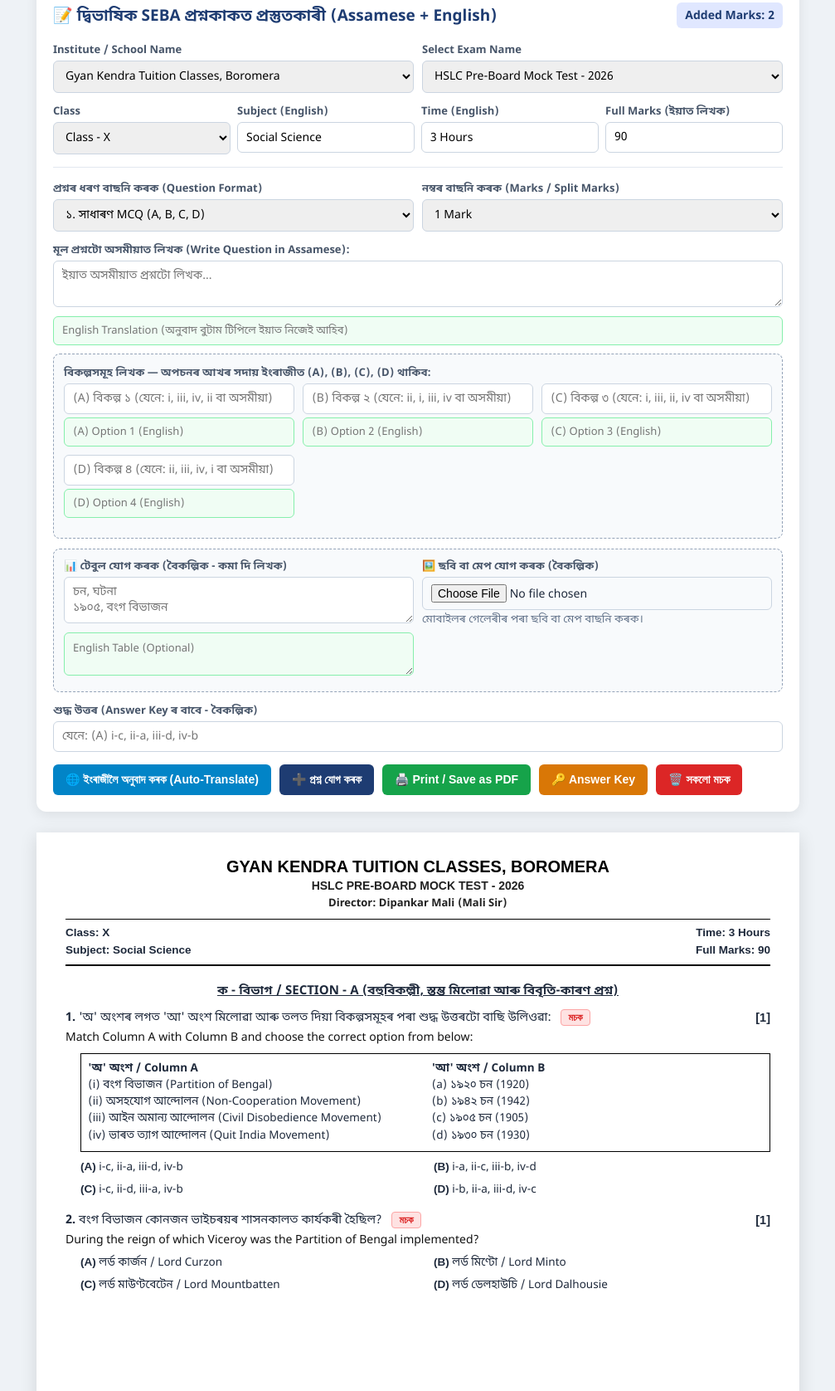
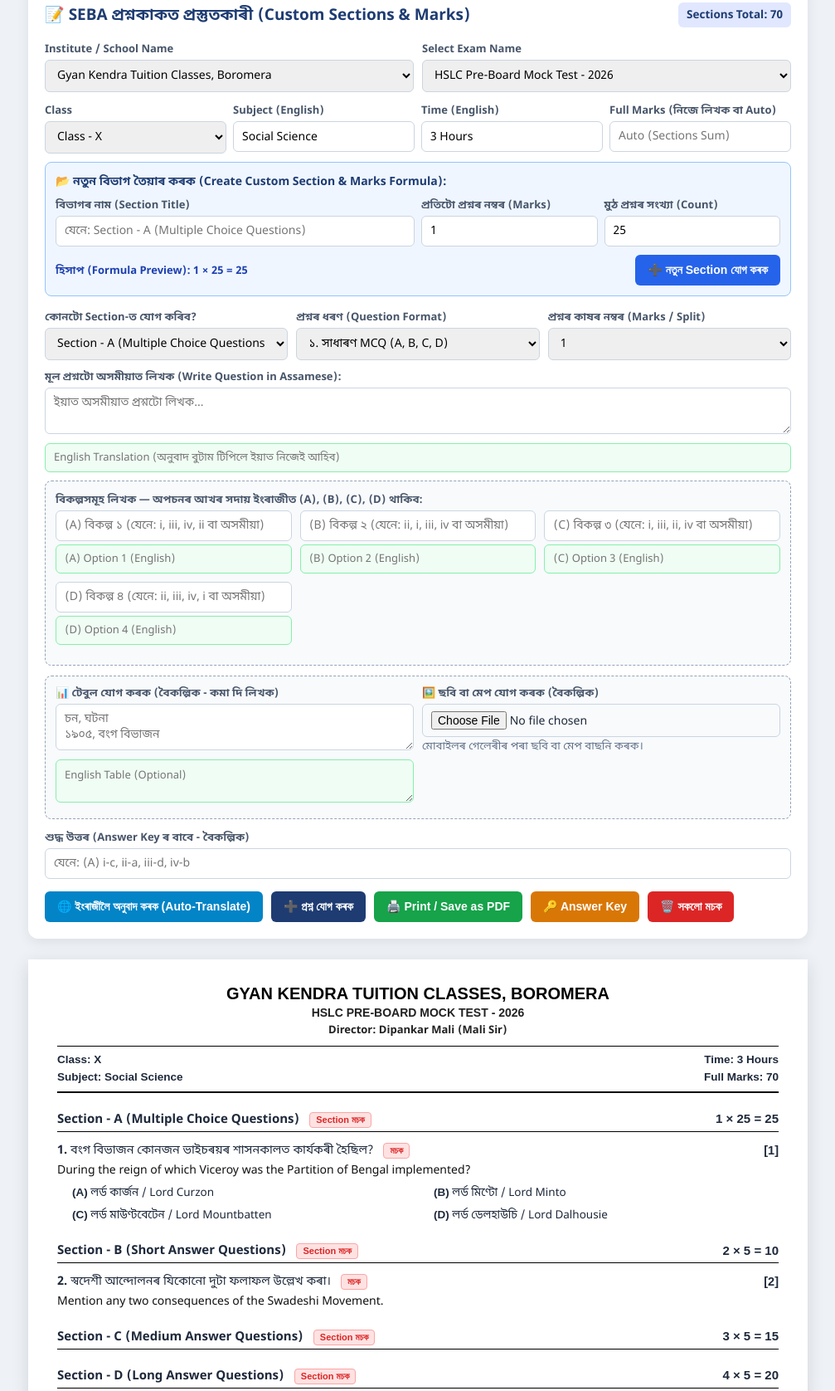
Before and after one commit to gyankendraboromera-svg/question-paper, a plain HTML site: page index.html in a window 1280 px wide. Shown: the part 37-1713 px from the top of the page at 83% size, without its empty margins (136-1143 px from the left). Drawn offline with Linux system fonts and the light colour scheme.

Commit message:
Update title and layout for question paper generator

```diff
--- a/index.html
+++ b/index.html
@@ -3,32 +3,34 @@
 <head>
     <meta charset="UTF-8">
     <meta name="viewport" content="width=device-width, initial-scale=1.0">
-    <title>Bilingual SEBA Question Paper Generator - Mali Sir</title>
+    <title>Custom Section SEBA Question Paper Generator - Mali Sir</title>
     <style>
         * { box-sizing: border-box; }
         body { font-family: 'Noto Sans Bengali', 'Segoe UI', Arial, sans-serif; background: #eef2f6; margin: 0; padding: 15px; color: #1e293b; }
 
         /* Editor Panel */
-        .editor-panel { max-width: 920px; margin: 0 auto 25px; background: #ffffff; padding: 20px; border-radius: 12px; box-shadow: 0 4px 15px rgba(0,0,0,0.08); border-top: 5px solid #1e3c72; }
+        .editor-panel { max-width: 940px; margin: 0 auto 25px; background: #ffffff; padding: 20px; border-radius: 12px; box-shadow: 0 4px 15px rgba(0,0,0,0.08); border-top: 5px solid #1e3c72; }
         .editor-panel h2 { margin-top: 0; color: #1e3c72; font-size: 19px; display: flex; justify-content: space-between; align-items: center; flex-wrap: wrap; gap: 10px; }
         .grid-2 { display: grid; grid-template-columns: repeat(auto-fit, minmax(220px, 1fr)); gap: 10px; margin-bottom: 12px; }
-        .grid-4 { display: grid; grid-template-columns: repeat(auto-fit, minmax(140px, 1fr)); gap: 8px; margin-bottom: 10px; }
+        .grid-3 { display: grid; grid-template-columns: repeat(auto-fit, minmax(160px, 1fr)); gap: 10px; margin-bottom: 10px; }
+        .grid-4 { display: grid; grid-template-columns: repeat(auto-fit, minmax(135px, 1fr)); gap: 8px; margin-bottom: 10px; }
         label { font-size: 13px; font-weight: 600; color: #475569; display: block; margin-bottom: 4px; }
         input, select, textarea { width: 100%; padding: 8px 10px; border: 1px solid #cbd5e1; border-radius: 6px; font-size: 14px; font-family: inherit; }
         .eng-input { background: #f0fdf4; border-color: #86efac; margin-top: 4px; font-size: 13px; }
         .sub-box { background: #f8fafc; border: 1px dashed #94a3b8; padding: 12px; border-radius: 8px; margin-bottom: 12px; }
+        .sec-builder-box { background: #eff6ff; border: 1.5px solid #93c5fd; padding: 12px; border-radius: 8px; margin-bottom: 15px; }
         .btn-group { display: flex; gap: 10px; flex-wrap: wrap; margin-top: 15px; }
         button { padding: 10px 15px; border: none; border-radius: 6px; font-size: 14px; font-weight: bold; cursor: pointer; transition: 0.2s; }
+        .btn-sec { background: #2563eb; color: #fff; }
         .btn-trans { background: #0284c7; color: #fff; }
-        .btn-trans:hover { background: #0369a1; }
         .btn-add { background: #1e3c72; color: #fff; }
         .btn-print { background: #16a34a; color: #fff; }
         .btn-ans { background: #d97706; color: #fff; }
         .btn-clear { background: #dc2626; color: #fff; }
-        .del-q-btn { background: #fee2e2; color: #dc2626; border: 1px solid #fca5a5; padding: 2px 8px; font-size: 12px; border-radius: 4px; margin-left: 8px; cursor: pointer; }
+        .del-btn { background: #fee2e2; color: #dc2626; border: 1px solid #fca5a5; padding: 2px 7px; font-size: 11px; border-radius: 4px; margin-left: 8px; cursor: pointer; }
 
         /* A4 Question Paper */
-        .a4-paper { max-width: 920px; margin: 0 auto; background: #ffffff; padding: 30px 35px; box-shadow: 0 5px 20px rgba(0,0,0,0.12); min-height: 1120px; }
+        .a4-paper { max-width: 940px; margin: 0 auto; background: #ffffff; padding: 30px 35px; box-shadow: 0 5px 20px rgba(0,0,0,0.12); min-height: 1120px; }
         .paper-header { text-align: center; border-bottom: 2px solid #000; padding-bottom: 10px; margin-bottom: 15px; }
         .paper-header h1 { margin: 0; font-size: 20px; text-transform: uppercase; color: #000; font-family: Arial, sans-serif; }
         .paper-header p.sub { margin: 3px 0; font-size: 14px; font-weight: 600; color: #222; }
@@ -38,8 +40,11 @@
         .meta-row { display: flex; justify-content: space-between; align-items: center; width: 100%; }
         .meta-row span { white-space: nowrap; }
 
-        .section-title { font-size: 15px; font-weight: bold; text-decoration: underline; margin: 18px 0 12px; text-align: center; }
-        .q-item { margin-bottom: 16px; font-size: 14.5px; line-height: 1.5; page-break-inside: avoid; }
+        /* Section Header with Marks Formula */
+        .sec-header { display: flex; justify-content: space-between; align-items: center; border-bottom: 1px solid #000; padding-bottom: 4px; margin: 20px 0 12px; font-size: 15px; font-weight: bold; }
+        .sec-formula { font-family: Arial, sans-serif; white-space: nowrap; }
+
+        .q-item { margin-bottom: 15px; font-size: 14.5px; line-height: 1.5; page-break-inside: avoid; }
         .q-top { display: flex; justify-content: space-between; align-items: flex-start; }
         .q-text { flex: 1; }
         .q-eng-text { display: block; color: #111; margin-top: 2px; font-size: 14px; }
@@ -57,7 +62,7 @@
 
         @media print {
             body { background: #fff; padding: 0; }
-            .editor-panel, .del-q-btn { display: none !important; }
+            .editor-panel, .del-btn { display: none !important; }
             .a4-paper { box-shadow: none; padding: 10mm 12mm; margin: 0; width: 100%; max-width: 100%; }
         }
     </style>
@@ -66,11 +71,11 @@
 
     <div class="editor-panel">
         <h2>
-            <span>📝 দ্বিভাষিক SEBA প্ৰশ্নকাকত প্ৰস্তুতকাৰী (Assamese + English)</span>
-            <span style="font-size: 14px; background: #e0e7ff; color: #1e3c72; padding: 5px 10px; border-radius: 6px;">Added Marks: <span id="calc-marks">0</span></span>
+            <span>📝 SEBA প্ৰশ্নকাকত প্ৰস্তুতকাৰী (Custom Sections & Marks)</span>
+            <span style="font-size: 13.5px; background: #e0e7ff; color: #1e3c72; padding: 5px 10px; border-radius: 6px;">Sections Total: <span id="sec-total-badge">0</span></span>
         </h2>
 
-        <!-- Header Details (English) -->
+        <!-- 1. Header Details -->
         <div class="grid-2">
             <div>
                 <label>Institute / School Name</label>
@@ -113,37 +118,62 @@
                 <input type="text" id="exam-time" value="3 Hours" oninput="updateHeader()">
             </div>
             <div>
-                <label>Full Marks (ইয়াত লিখক)</label>
-                <input type="number" id="manual-full-marks" value="90" placeholder="Auto" oninput="updateHeader()">
+                <label>Full Marks (নিজে লিখক বা Auto)</label>
+                <input type="number" id="manual-full-marks" placeholder="Auto (Sections Sum)" oninput="updateHeader()">
             </div>
         </div>
 
-        <hr style="border: 0; border-top: 1px solid #e2e8f0; margin: 15px 0;">
+        <!-- 2. Custom Section Creator (e.g., 1 x 25 = 25, 2 x 5 = 10) -->
+        <div class="sec-builder-box">
+            <label style="color:#1e3c72; font-size:14px; margin-bottom:8px;">📂 নতুন বিভাগ তৈয়াৰ কৰক (Create Custom Section & Marks Formula):</label>
+            <div class="grid-4">
+                <div style="grid-column: span 2;">
+                    <label>বিভাগৰ নাম (Section Title)</label>
+                    <input type="text" id="new-sec-title" placeholder="যেনে: Section - A (Multiple Choice Questions)">
+                </div>
+                <div>
+                    <label>প্ৰতিটো প্ৰশ্নৰ নম্বৰ (Marks)</label>
+                    <input type="number" id="new-sec-each" value="1" min="1" oninput="previewSecFormula()">
+                </div>
+                <div>
+                    <label>মুঠ প্ৰশ্নৰ সংখ্যা (Count)</label>
+                    <input type="number" id="new-sec-count" value="25" min="1" oninput="previewSecFormula()">
+                </div>
+            </div>
+            <div style="display:flex; justify-content:space-between; align-items:center; flex-wrap:wrap; gap:10px;">
+                <span style="font-size:13px; font-weight:bold; color:#1e40af;">হিসাপ (Formula Preview): <span id="formula-preview">1 × 25 = 25</span></span>
+                <button class="btn-sec" onclick="addSection()">➕ নতুন Section যোগ কৰক</button>
+            </div>
+        </div>
 
-        <!-- Question Type & Marks -->
-        <div class="grid-2">
+        <!-- 3. Question Entry Form -->
+        <div class="grid-3">
             <div>
-                <label>প্ৰশ্নৰ ধৰণ বাছনি কৰক (Question Format)</label>
+                <label>কোনটো Section-ত যোগ কৰিব?</label>
+                <select id="target-sec-select"></select>
+            </div>
+            <div>
+                <label>প্ৰশ্নৰ ধৰণ (Question Format)</label>
                 <select id="q-type" onchange="switchFormFields()">
                     <option value="mcq">১. সাধাৰণ MCQ (A, B, C, D)</option>
-                    <option value="matching">২. 'অ' অংশৰ লগত 'আ' অংশ মিলোৱা (Matching + A, B, C, D)</option>
-                    <option value="assertion">৩. বিবৃতি আৰু কাৰণ (Assertion & Reasoning)</option>
-                    <option value="desc">৪. চমু / দীঘল প্ৰশ্ন (2, 3, 4, 5 Marks বা 1+2)</option>
+                    <option value="matching">২. স্তম্ভ মিলোৱা (Matching + A,B,C,D)</option>
+                    <option value="assertion">৩. বিবৃতি-কাৰণ (Assertion-Reason)</option>
+                    <option value="desc">৪. চমু / দীঘল প্ৰশ্ন (Descriptive)</option>
                 </select>
             </div>
             <div>
-                <label>নম্বৰ বাছনি কৰক (Marks / Split Marks)</label>
+                <label>প্ৰশ্নৰ কাষৰ নম্বৰ (Marks / Split)</label>
                 <select id="marks-select" onchange="handleMarksSelect()">
-                    <option value="1">1 Mark</option>
-                    <option value="2">2 Marks</option>
-                    <option value="3">3 Marks</option>
-                    <option value="4">4 Marks</option>
-                    <option value="5">5 Marks</option>
-                    <option value="1+2">1 + 2 = 3 Marks</option>
-                    <option value="2+2">2 + 2 = 4 Marks</option>
-                    <option value="2+3">2 + 3 = 5 Marks</option>
-                    <option value="1+4">1 + 4 = 5 Marks</option>
-                    <option value="CUSTOM">অন্য নম্বৰ লিখক...</option>
+                    <option value="1">1</option>
+                    <option value="2">2</option>
+                    <option value="3">3</option>
+                    <option value="4">4</option>
+                    <option value="5">5</option>
+                    <option value="1+2">1+2</option>
+                    <option value="2+2">2+2</option>
+                    <option value="2+3">2+3</option>
+                    <option value="1+4">1+4</option>
+                    <option value="CUSTOM">অন্য নম্বৰ...</option>
                 </select>
                 <input type="text" id="marks-custom" placeholder="যেনে: 1+1+2" style="display:none; margin-top:5px;">
             </div>
@@ -264,20 +294,13 @@
                 </div>
                 <div class="meta-row">
                     <span>Subject: <span id="p-sub">Social Science</span></span>
-                    <span>Full Marks: <span id="p-total-marks">90</span></span>
+                    <span>Full Marks: <span id="p-total-marks">70</span></span>
                 </div>
             </div>
         </div>
 
-        <div id="mcq-section">
-            <div class="section-title">ক - বিভাগ / SECTION - A (বহুবিকল্পী, স্তম্ভ মিলোৱা আৰু বিবৃতি-কাৰণ প্ৰশ্ন)</div>
-            <div id="mcq-list"></div>
-        </div>
-
-        <div id="desc-section">
-            <div class="section-title">খ - বিভাগ / SECTION - B (চমু আৰু দীঘল প্ৰশ্নোত্তৰ / Descriptive Questions)</div>
-            <div id="desc-list"></div>
-        </div>
+        <!-- Dynamic Custom Sections Container -->
+        <div id="sections-container"></div>
 
         <div class="ans-box" id="ans-box">
             <h3>🔑 উত্তৰ বহী (Answer Key):</h3>
@@ -287,29 +310,20 @@
 
     <script>
         let currentBase64Img = "";
-        let autoCalculatedTotal = 0;
+        let totalSectionsMarks = 0;
 
-        let questions = JSON.parse(localStorage.getItem('gk_seba_v6_qpaper')) || [
+        // Default Pre-loaded Sections matching your example (1x25=25, 2x5=10, 3x5=15, 4x5=20)
+        let sections = JSON.parse(localStorage.getItem('gk_seba_custom_secs')) || [
+            { id: 'sec_1', title: 'Section - A (Multiple Choice Questions)', each: 1, count: 25 },
+            { id: 'sec_2', title: 'Section - B (Short Answer Questions)', each: 2, count: 5 },
+            { id: 'sec_3', title: 'Section - C (Medium Answer Questions)', each: 3, count: 5 },
+            { id: 'sec_4', title: 'Section - D (Long Answer Questions)', each: 4, count: 5 }
+        ];
+
+        // Sample Questions placed in Sections
+        let questions = JSON.parse(localStorage.getItem('gk_seba_custom_qs')) || [
             {
-                type: 'matching',
-                text: "'অ' অংশৰ লগত 'আ' অংশ মিলোৱা আৰু তলত দিয়া বিকল্পসমূহৰ পৰা শুদ্ধ উত্তৰটো বাছি উলিওৱা:",
-                textEng: "Match Column A with Column B and choose the correct option from below:",
-                colA: ["(i) বংগ বিভাজন", "(ii) অসহযোগ আন্দোলন", "(iii) আইন অমান্য আন্দোলন", "(iv) ভাৰত ত্যাগ আন্দোলন"],
-                colB: ["(a) ১৯২০ চন", "(b) ১৯৪২ চন", "(c) ১৯০৫ চন", "(d) ১৯৩০ চন"],
-                colAEng: ["Partition of Bengal", "Non-Cooperation Movement", "Civil Disobedience Movement", "Quit India Movement"],
-                colBEng: ["1920", "1942", "1905", "1930"],
-                options: [
-                    "<span class='opt-label'>(A)</span> i-c, ii-a, iii-d, iv-b",
-                    "<span class='opt-label'>(B)</span> i-a, ii-c, iii-b, iv-d",
-                    "<span class='opt-label'>(C)</span> i-c, ii-d, iii-a, iv-b",
-                    "<span class='opt-label'>(D)</span> i-b, ii-a, iii-d, iv-c"
-                ],
-                marksLabel: '1',
-                marksVal: 1,
-                ans: '(A) i-c, ii-a, iii-d, iv-b',
-                table: '', tableEng: '', img: ''
-            },
-            {
+                secId: 'sec_1',
                 type: 'mcq',
                 text: 'বংগ বিভাজন কোনজন ভাইচৰয়ৰ শাসনকালত কাৰ্যকৰী হৈছিল?',
                 textEng: 'During the reign of which Viceroy was the Partition of Bengal implemented?',
@@ -321,11 +335,62 @@
                     "<span class='opt-label'>(D)</span> লৰ্ড ডেলহাউচি / Lord Dalhousie"
                 ],
                 marksLabel: '1',
-                marksVal: 1,
                 ans: '(A) লৰ্ড কাৰ্জন / Lord Curzon',
+                table: '', tableEng: '', img: ''
+            },
+            {
+                secId: 'sec_2',
+                text: 'স্বদেশী আন্দোলনৰ যিকোনো দুটা ফলাফল উল্লেখ কৰা।',
+                textEng: 'Mention any two consequences of the Swadeshi Movement.',
+                type: 'desc',
+                colA: [], colB: [], colAEng: [], colBEng: [],
+                options: [],
+                marksLabel: '2',
+                ans: '১. জাতীয় শিক্ষাৰ প্ৰসাৰ, ২. থলুৱা উদ্যোগৰ বিকাশ।',
                 table: '', tableEng: '', img: ''
             }
         ];
+
+        function previewSecFormula() {
+            const each = parseInt(document.getElementById('new-sec-each').value) || 0;
+            const count = parseInt(document.getElementById('new-sec-count').value) || 0;
+            document.getElementById('formula-preview').innerText = `${each} × ${count} = ${each * count}`;
+        }
+
+        function addSection() {
+            const title = document.getElementById('new-sec-title').value.trim();
+            const each = parseInt(document.getElementById('new-sec-each').value) || 1;
+            const count = parseInt(document.getElementById('new-sec-count').value) || 1;
+            if (!title) {
+                alert('অনুগ্ৰহ কৰি Section-ৰ নাম লিখক (যেনে: Section - E)!');
+                return;
+            }
+            const newId = 'sec_' + Date.now();
+            sections.push({ id: newId, title, each, count });
+            document.getElementById('new-sec-title').value = '';
+            saveAndRender();
+        }
+
+        function deleteSection(secId) {
+            if (confirm('এই Section-টো আৰু ইয়াৰ ভিতৰৰ প্ৰশ্নবোৰ মচি পেলাব বিচাৰেনে?')) {
+                sections = sections.filter(s => s.id !== secId);
+                questions = questions.filter(q => q.secId !== secId);
+                saveAndRender();
+            }
+        }
+
+        function updateSectionDropdown() {
+            const sel = document.getElementById('target-sec-select');
+            const prevVal = sel.value;
+            sel.innerHTML = '';
+            sections.forEach(s => {
+                const opt = document.createElement('option');
+                opt.value = s.id;
+                opt.innerText = `${s.title} (${s.each}×${s.count}=${s.each * s.count})`;
+                sel.appendChild(opt);
+            });
+            if (sections.some(s => s.id === prevVal)) sel.value = prevVal;
+        }
 
         async function translateText(text) {
             if (!text || !text.trim()) return "";
@@ -348,12 +413,8 @@
 
             const fields = [
                 ['q-input', 'q-input-eng'],
-                ['opt-a', 'opt-a-eng'],
-                ['opt-b', 'opt-b-eng'],
-                ['opt-c', 'opt-c-eng'],
-                ['opt-d', 'opt-d-eng'],
-                ['ar-a', 'ar-a-eng'],
-                ['ar-r', 'ar-r-eng'],
+                ['opt-a', 'opt-a-eng'], ['opt-b', 'opt-b-eng'], ['opt-c', 'opt-c-eng'], ['opt-d', 'opt-d-eng'],
+                ['ar-a', 'ar-a-eng'], ['ar-r', 'ar-r-eng'],
                 ['m-a1', 'm-a1-eng'], ['m-a2', 'm-a2-eng'], ['m-a3', 'm-a3-eng'], ['m-a4', 'm-a4-eng'],
                 ['m-b1', 'm-b1-eng'], ['m-b2', 'm-b2-eng'], ['m-b3', 'm-b3-eng'], ['m-b4', 'm-b4-eng'],
                 ['table-input', 'table-input-eng']
@@ -392,7 +453,7 @@
             document.getElementById('p-time').innerText = document.getElementById('exam-time').value;
 
             const manualMarks = document.getElementById('manual-full-marks').value.trim();
-            document.getElementById('p-total-marks').innerText = manualMarks !== '' ? manualMarks : autoCalculatedTotal;
+            document.getElementById('p-total-marks').innerText = manualMarks !== '' ? manualMarks : totalSectionsMarks;
         }
 
         function switchFormFields() {
@@ -423,11 +484,6 @@
             reader.readAsDataURL(file);
         }
 
-        function calculateMarksValue(label) {
-            const parts = label.split('+').map(n => parseInt(n.trim()) || 0);
-            return parts.reduce((a, b) => a + b, 0);
-        }
-
         function formatEnglishPrefixOption(asText, enText, letter) {
             if (!asText && !enText) return "";
             const cleanAs = asText.replace(/^\([A-Da-dঅআ]\)\s*|^[A-Da-dঅআ]\)\s*/, '').trim();
@@ -441,12 +497,16 @@
         }
 
         function addQuestion() {
+            if (sections.length === 0) {
+                alert('প্ৰথমে ওপৰত অন্ততঃ এটা Section যোগ কৰক!');
+                return;
+            }
+            const secId = document.getElementById('target-sec-select').value;
             const type = document.getElementById('q-type').value;
             const text = document.getElementById('q-input').value.trim();
             const textEng = document.getElementById('q-input-eng').value.trim();
             const mSel = document.getElementById('marks-select').value;
             const marksLabel = (mSel === 'CUSTOM') ? (document.getElementById('marks-custom').value.trim() || "1") : mSel;
-            const marksVal = calculateMarksValue(marksLabel);
             const ans = document.getElementById('q-ans').value.trim();
             const tableRaw = document.getElementById('table-input').value.trim();
             const tableEng = document.getElementById('table-input-eng').value.trim();
@@ -479,9 +539,9 @@
             const reasonEng = (type === 'assertion') ? document.getElementById('ar-r-eng').value.trim() : "";
 
             questions.push({
-                type, text, textEng, colA, colB, colAEng, colBEng,
+                secId, type, text, textEng, colA, colB, colAEng, colBEng,
                 assertion, assertionEng, reason, reasonEng,
-                options, marksLabel, marksVal, ans,
+                options, marksLabel, ans,
                 table: tableRaw, tableEng, img: currentBase64Img
             });
 
@@ -520,7 +580,9 @@
         }
 
         function saveAndRender() {
-            localStorage.setItem('gk_seba_v6_qpaper', JSON.stringify(questions));
+            localStorage.setItem('gk_seba_custom_secs', JSON.stringify(sections));
+            localStorage.setItem('gk_seba_custom_qs', JSON.stringify(questions));
+            updateSectionDropdown();
             renderPaper();
         }
 
@@ -541,21 +603,29 @@
         }
 
         function renderPaper() {
-            const mcqList = document.getElementById('mcq-list');
-            const descList = document.getElementById('desc-list');
+            const container = document.getElementById('sections-container');
             const ansList = document.getElementById('ans-list');
-
-            mcqList.innerHTML = '';
-            descList.innerHTML = '';
+            container.innerHTML = '';
             ansList.innerHTML = '';
 
-            let totalMarks = 0;
             let qCounter = 1;
-            let hasMcq = false;
-            let hasDesc = false;
+            let calcSecTotal = 0;
 
-            questions.forEach((q, idx) => {
-                totalMarks += q.marksVal;
+            sections.forEach(sec => {
+                const secMarks = sec.each * sec.count;
+                calcSecTotal += secMarks;
+
+                const secDiv = document.createElement('div');
+                secDiv.innerHTML = `
+                    <div class="sec-header">
+                        <span>${sec.title} <button class="del-btn" onclick="deleteSection('${sec.id}')">Section মচক</button></span>
+                        <span class="sec-formula">${sec.each} × ${sec.count} = ${secMarks}</span>
+                    </div>
+                `;
+
+                const secQuestions = questions.map((q, idx) => ({ ...q, origIdx: idx })).filter(q => q.secId === sec.id);
+
+                secQuestions.forEach(q => {
                     const div = document.createElement('div');
                     div.className = 'q-item';
 
@@ -585,34 +655,29 @@
 
                     div.innerHTML = `
                         <div class="q-top">
-                        <div class="q-text"><b>${qCounter}.</b> ${q.text} <button class="del-q-btn" onclick="deleteQuestion(${idx})">মচক</button>${engLine}</div>
+                            <div class="q-text"><b>${qCounter}.</b> ${q.text} <button class="del-btn" onclick="deleteQuestion(${q.origIdx})">মচক</button>${engLine}</div>
                             <div class="q-marks">[${q.marksLabel}]</div>
                         </div>
                         ${extraHtml}
                     `;
 
-                if (q.type !== 'desc') {
-                    hasMcq = true;
-                    mcqList.appendChild(div);
-                } else {
-                    hasDesc = true;
-                    descList.appendChild(div);
-                }
+                    secDiv.appendChild(div);
 
                     if (q.ans) {
-                    ansList.innerHTML += `<div><b>প্ৰশ্ন ${qCounter}:</b> ${q.ans}</div>`;
+                        ansList.innerHTML += `<div><b>Q.${qCounter}:</b> ${q.ans}</div>`;
                     }
                     qCounter++;
                 });
 
-            autoCalculatedTotal = totalMarks;
-            document.getElementById('mcq-section').style.display = hasMcq ? 'block' : 'none';
-            document.getElementById('desc-section').style.display = hasDesc ? 'block' : 'none';
-            document.getElementById('calc-marks').innerText = totalMarks;
+                container.appendChild(secDiv);
+            });
+
+            totalSectionsMarks = calcSecTotal;
+            document.getElementById('sec-total-badge').innerText = calcSecTotal;
             updateHeader();
         }
 
-        updateHeader();
+        updateSectionDropdown();
         renderPaper();
     </script>
 </body>
```
Lines whose indentation alone changed are shown as unchanged.
